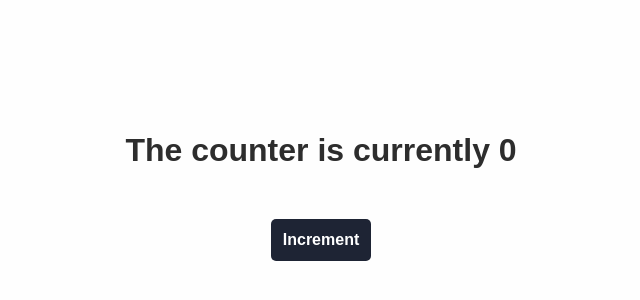
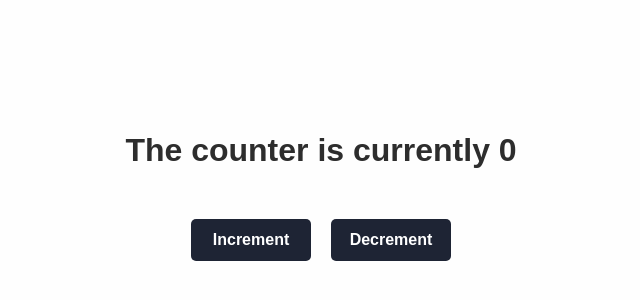
Before and after one commit to alan-nascimento/counter-app, a React (Create React App) app: page / in a window 1280 px wide. Shown: the part 204-504 px from the top of the page, without its empty margins (319-959 px from the left). Built offline with nearby package versions, Linux system fonts and the light colour scheme; the HTML template or start-up script is replaced by a standard one.

Commit message:
Adding and testing the decrement button

```diff
--- a/src/App.css
+++ b/src/App.css
@@ -13,11 +13,14 @@ body {
   -webkit-font-smoothing: antialiased !important;
 }
 
-html, body, #root {
+html,
+body,
+#root {
   height: 100%;
 }
 
-input, button {
+input,
+button {
   font-family: Arial, Helvetica, sans-serif;
 }
 
@@ -29,9 +32,10 @@ button {
   border: none;
   border-radius: 5px;
   padding: 12px;
-  margin: 50px 0 0;
+  margin: 50px 10px 0;
   transition: all 0.5s ease;
   cursor: pointer;
+  width: 120px;
 }
 
 button:hover {
@@ -44,4 +48,5 @@ button:hover {
   flex-direction: column;
   justify-content: center;
   align-items: center;
+  text-align: center;
 }
--- a/src/App.js
+++ b/src/App.js
@@ -4,21 +4,33 @@ import './App.css';
 
 export default class App extends Component {
   state = {
-    counter: 0
+    counter: 0,
   }
 
   handleIncrement = () => this.setState({ counter: this.state.counter + 1 });
 
+  handleDecrement = () => !!this.state.counter && this.setState({ counter: this.state.counter - 1 });
+
   render() {
     return (
       <div className="App" data-test="component-app">
-        <h1 data-test="counter-display">The counter is currently {this.state.counter}</h1>
+        <h1 data-test="counter-display">
+          The counter is currently {this.state.counter}
+        </h1>
+        <div>
           <button
             data-test="increment-button"
             onClick={this.handleIncrement}
           >
             Increment
           </button>
+          <button
+            data-test="decrement-button"
+            onClick={this.handleDecrement}
+          >
+            Decrement
+          </button>
+        </div>
       </div>
     );
   }
```
Also changed, not shown: 1 other file (tests, documents, lock files or other folders). Lines whose indentation alone changed are shown as unchanged.
